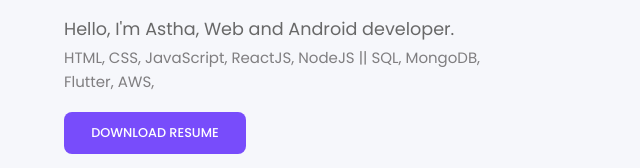
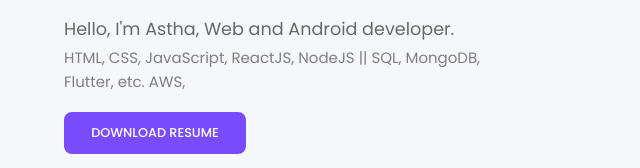
Before and after one commit to astha-awasthi/AsthaAwasthi-Portfolio, a plain HTML site: page index.html in a window 1280 px wide. Shown: the part 365-533 px from the top of the page, 0-640 px from the left. Drawn offline with nearby package versions, Linux system fonts and the light colour scheme.

Commit message:
Update index.html

```diff
--- a/index.html
+++ b/index.html
@@ -120,7 +120,7 @@
                 <p>Hello, I'm Astha, Web and Android developer.</p>
                 <div class="small-desc">
                   HTML, CSS, JavaScript, ReactJS, NodeJS
-                 || SQL, MongoDB, Flutter,
+                 || SQL, MongoDB, Flutter, etc.
                   AWS,
                 </div>
               </div>
```
